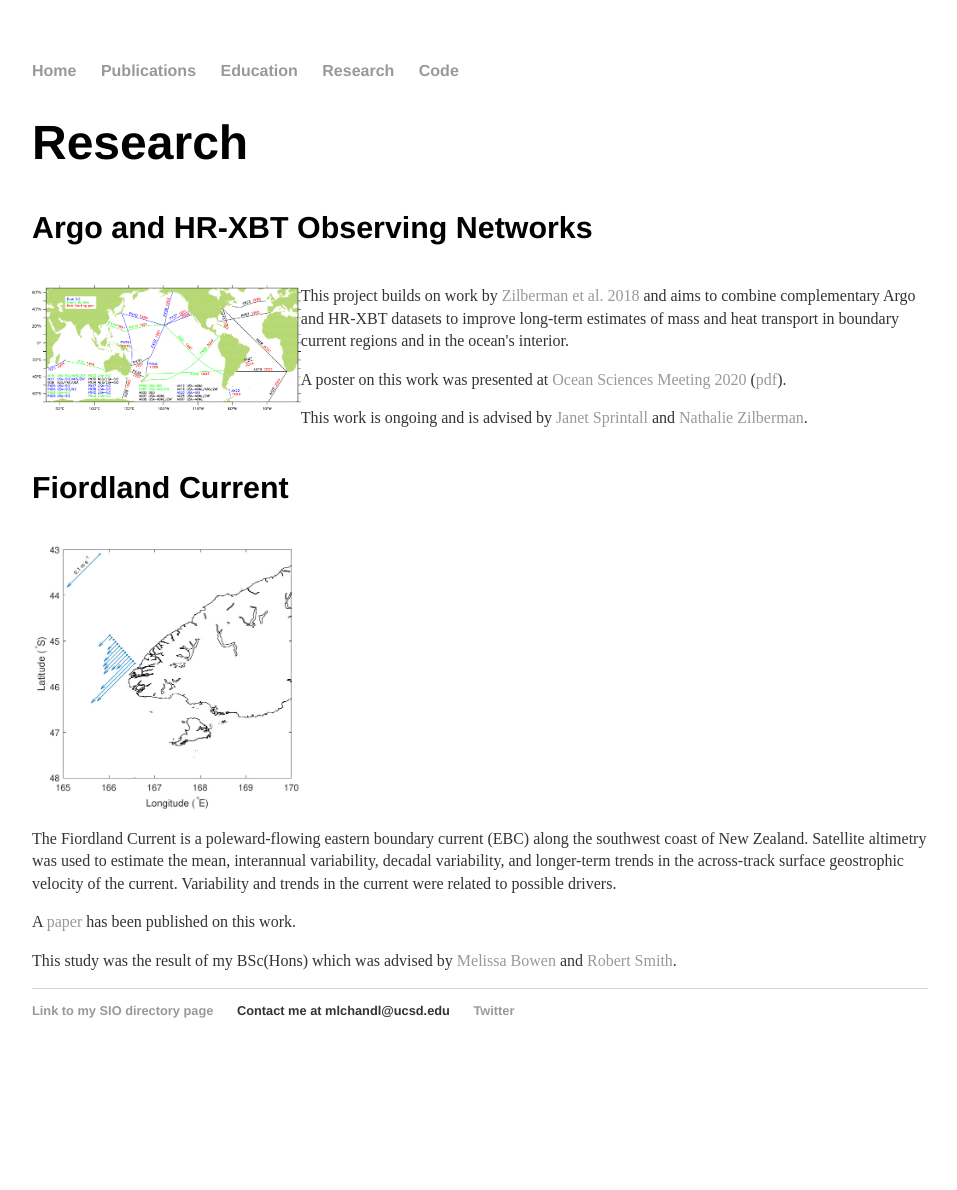
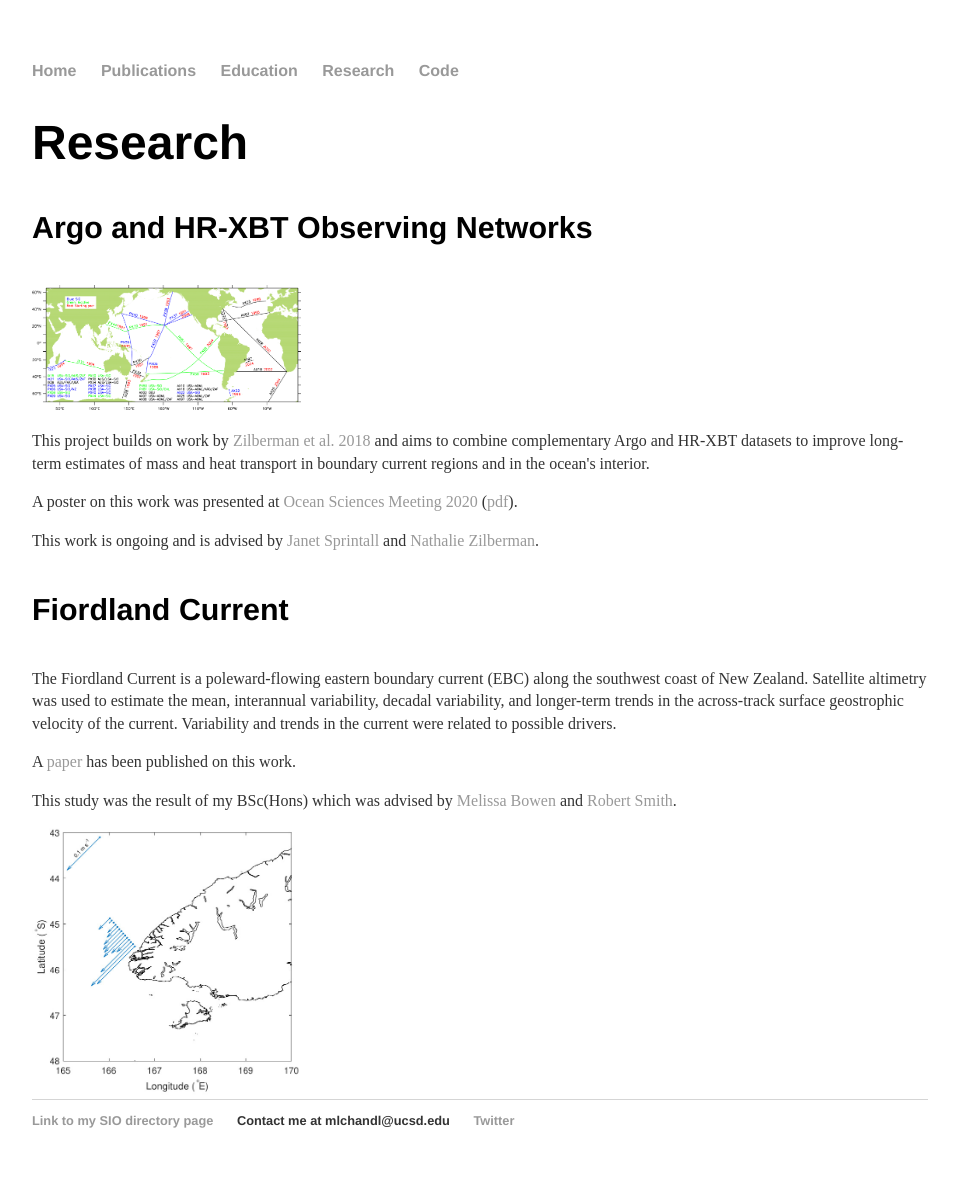
Before and after one commit to mlchandler/mlchandler.github.io, a Jekyll site: the page built from research/index.html, in a window 1280 px wide. Shown: the whole page, without its empty margins (160-1117 px from the left). Built offline with Jekyll 4.4.1, drawn with Linux system fonts in a browser that asks for light colours; before the commit the page ends 1080 px from its top, so only the background shows below that.

Commit message:
Update index.html

```diff
--- a/research/index.html
+++ b/research/index.html
@@ -8,7 +8,7 @@
 <h1>Research</h1>
 <h4>Argo and HR-XBT Observing Networks</h4>
 
-<img src="hrglobal-hist-sio.gif" width="30%" align="left" >
+<img src="hrglobal-hist-sio.gif" width="30%" class="center">
 
 <p>
 This project builds on work by <a href="https://journals.ametsoc.org/doi/full/10.1175/JTECH-D-17-0153.1">Zilberman et al. 2018</a> and aims to combine complementary Argo and HR-XBT datasets to improve long-term estimates of mass and heat transport in boundary current regions and in the ocean's interior.
@@ -26,8 +26,6 @@
 
 <h4>Fiordland Current</h4>
 
-<img src="south_current.jpg" width="30%" align="center" >
-
 <p>
 The Fiordland Current is a poleward-flowing eastern boundary current (EBC) along the southwest coast of New Zealand. Satellite altimetry was used to estimate the mean, interannual variability, decadal variability, and longer-term trends in the across-track surface geostrophic velocity of the current. Variability and trends in the current were related to possible drivers.
 </p>
@@ -40,6 +38,6 @@
 This study was the result of my BSc(Hons) which was advised by <a href="https://unidirectory.auckland.ac.nz/profile/m-bowen">Melissa Bowen</a> and <a href="https://www.otago.ac.nz/marinescience/staff/otago664247.html">Robert Smith</a>.
 </p>
 
-
+<img src="south_current.jpg" width="30%" class="center">
 
 </div>
```
